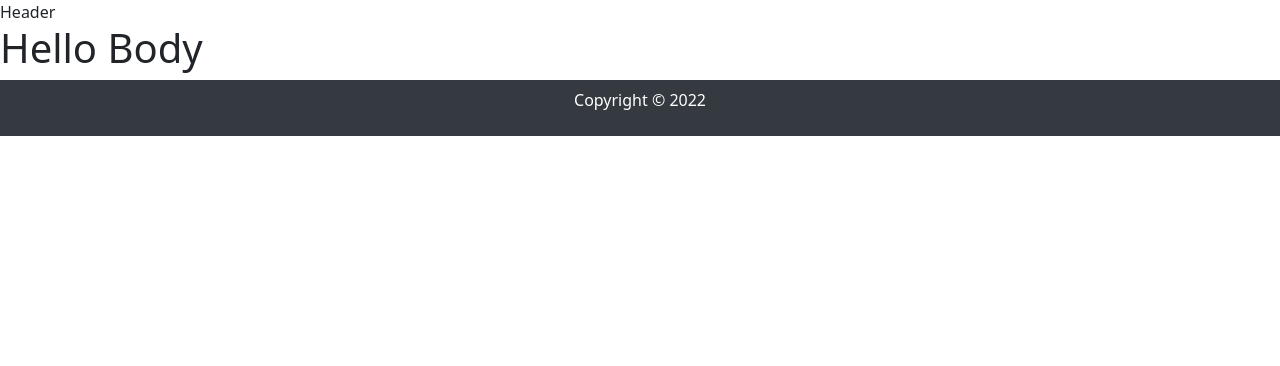
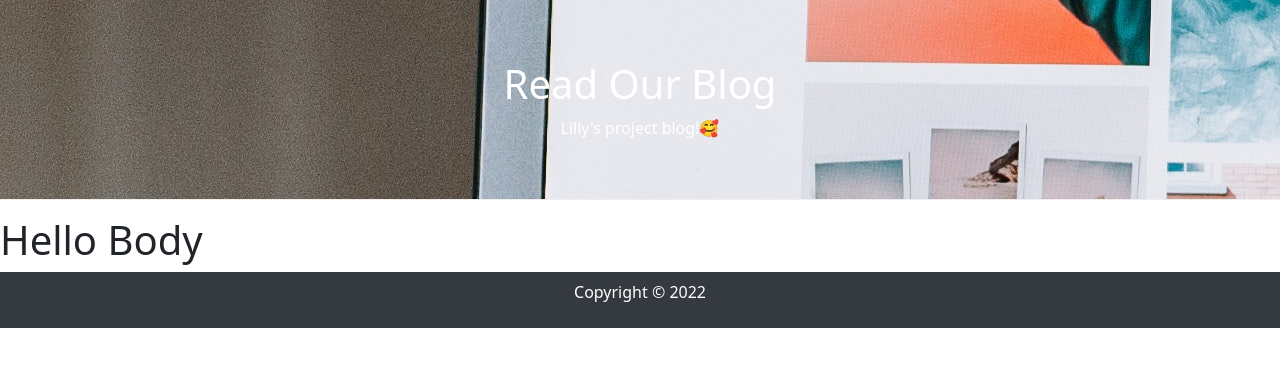
Before and after one commit to lilly0305/blog-MERN-stack, a React (Create React App) app in the folder client/: page / in a window 1280 px wide. Shown: the top 366 px of the page. Built offline with nearby package versions, Linux system fonts and the light colour scheme.

Commit message:
Commit after header done

```diff
--- a/client/src/assets/custom.scss
+++ b/client/src/assets/custom.scss
@@ -2,3 +2,13 @@
   background: #343a40;
   color: white;
 }
+
+#page-header {
+  height: 200px;
+  background: url('../assets/img/main-banner.jpg');
+  background-position: center center;
+  background-attachment: fixed;
+  color: white;
+  border-bottom: 1px solid #eee;
+  padding-top: 60px;
+}
--- a/client/src/components/Header.js
+++ b/client/src/components/Header.js
@@ -1,5 +1,16 @@
+import { Col, Row } from "reactstrap";
+
 const Header = () => {
-  return <div>Header</div>;
+  return (
+    <div id="page-header" className="mb-3">
+      <Row>
+        <Col md="6" sm="auto" className="text-center m-auto">
+          <h1>Read Our Blog</h1>
+          <p>Lilly's project blog!🥰</p>
+        </Col>
+      </Row>
+    </div>
+  );
 };
 
 export default Header;
```
Also changed, not shown: client/src/assets/img/main-banner.jpg (added).
